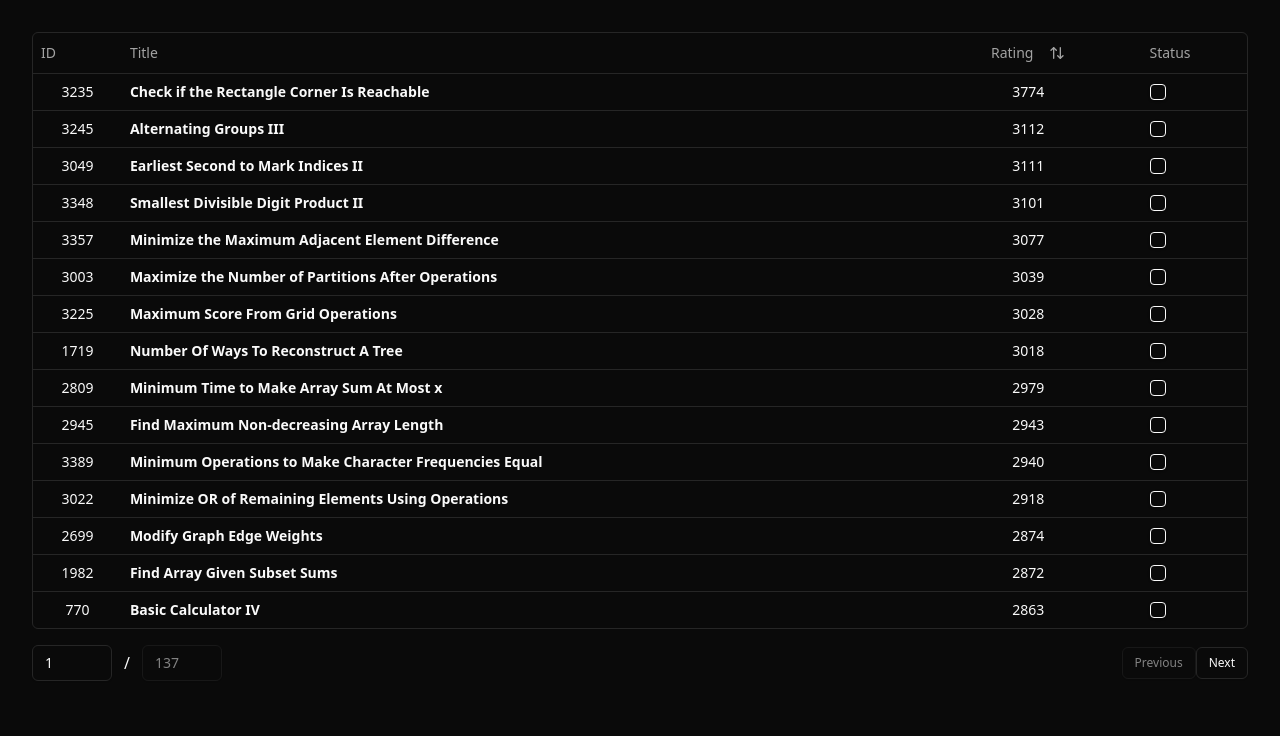
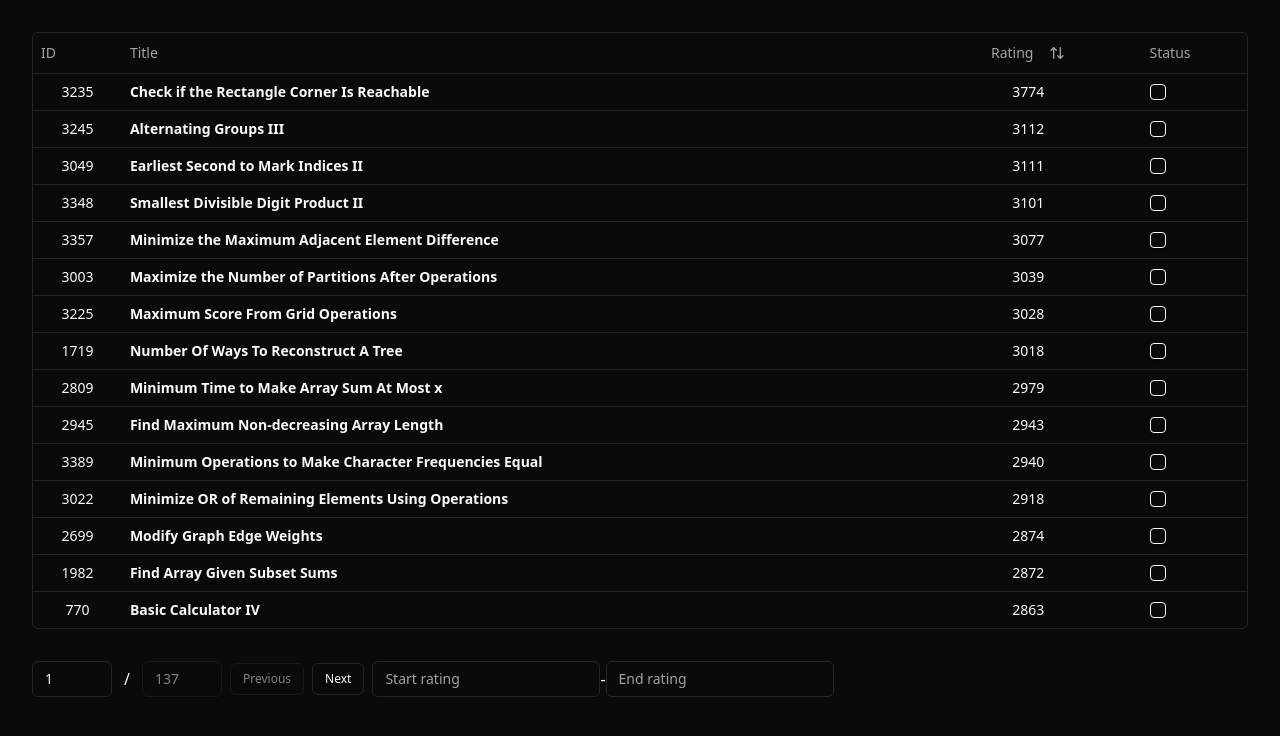
Before and after one commit to sagarmish1234/leetcode_rating, a React (Vite) app: page / in a window 1280 px wide. Shown: the top 736 px of the page. Built offline with nearby package versions, Linux system fonts and the light colour scheme.

Commit message:
Filtering first commit

```diff
--- a/src/components/Columns.tsx
+++ b/src/components/Columns.tsx
@@ -32,6 +32,7 @@ export const columns: ColumnDef<Problem>[] = [
     header: "Title",
   },
   {
+    id: "Rating",
     cell: ({ row }) => {
       return <div className="text-center">{Math.round(row.original.Rating).toString()}</div>
     },
@@ -52,6 +53,15 @@ export const columns: ColumnDef<Problem>[] = [
         </div>
       )
     },
+    filterFn: (row, id, value: [string, string]) => {
+      const rating = `${Math.round(row.original.Rating)}`;
+      const [start, end] = value;
+      if (start != '' && rating < parseInt(start))
+        return false;
+      if (end != '' && rating > parseInt(end))
+        return false;
+      return true;
+    },
 
   },
   {
--- a/src/components/DataTable.tsx
+++ b/src/components/DataTable.tsx
@@ -111,7 +111,7 @@ export function DataTable<TData, TValue>({
           </TableBody>
         </Table>
       </div>
-      <div className="flex items-center justify-between space-x-2 py-4 ">
+      <div className="flex items-center justify-start space-x-2 py-4 ">
         <div className="flex gap-3 items-center">
 
           <Input onChange={e => {
@@ -123,7 +123,7 @@ export function DataTable<TData, TValue>({
           <Input type="text" className="w-20" value={table.getPageCount()} disabled={true} />
 
         </div>
-        <div>
+        <div className="flex gap-2">
           <Button
             variant="outline"
             size="sm"
@@ -141,6 +141,26 @@ export function DataTable<TData, TValue>({
             Next
           </Button>
         </div>
+        <div className="flex items-center py-4">
+          <Input
+            placeholder="Start rating"
+            value={(table.getColumn("Rating")?.getFilterValue() as [string, string])?.[0] ?? ''}
+            onChange={(event) =>
+              table.getColumn("Rating")?.setFilterValue((old: [string, string]) => [event.target.value, old?.[1]])
+            }
+            className="max-w-sm"
+          />
+          -
+          <Input
+            placeholder="End rating"
+            value={(table.getColumn("Rating")?.getFilterValue() as [string, string])?.[1] ?? ''}
+            onChange={(event) =>
+              table.getColumn("Rating")?.setFilterValue((old: [string, string]) => [old?.[0], event.target.value])
+            }
+            className="max-w-sm"
+          />
+
+        </div>
       </div>
     </div>
   )
```
